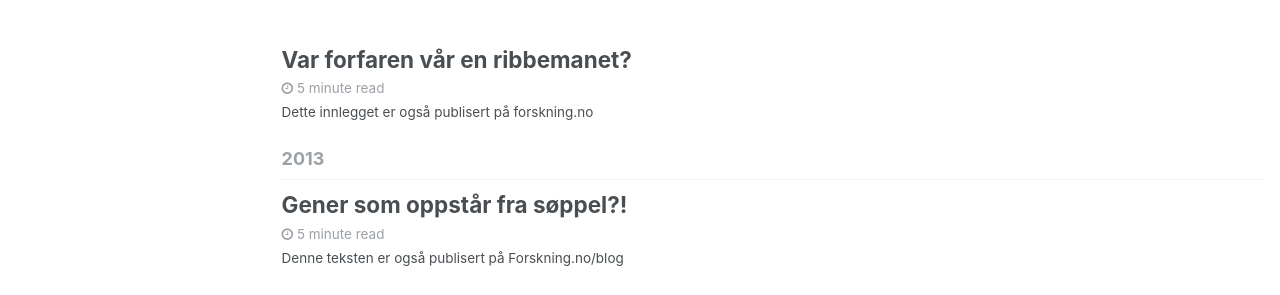
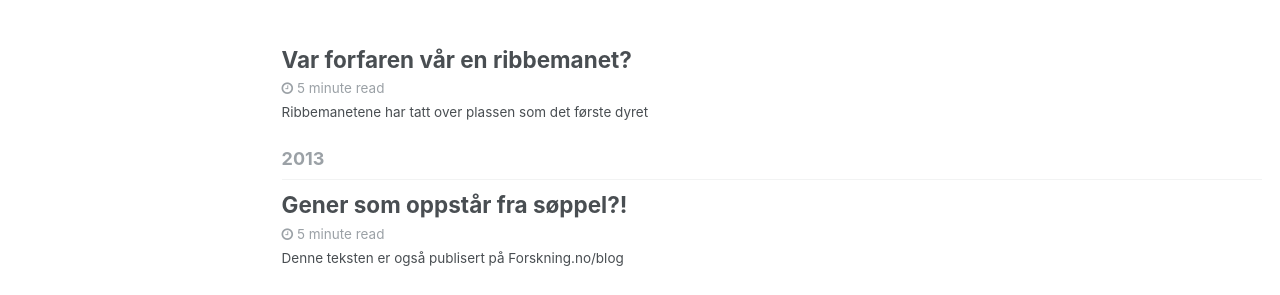
Before and after one commit to pjpaulpj/jonbra.github.io, a Jekyll site: the page built from _pages/blog-archive.html, in a window 1280 px wide. Shown: the part 602-897 px from the top of the page. Built offline with Jekyll 4.4.1, drawn with Linux system fonts in a browser that asks for light colours.

Commit message:
added excerpt

```diff
--- a/_posts/2014-02-24-var-forfaren-var-en-ribbemanet.md
+++ b/_posts/2014-02-24-var-forfaren-var-en-ribbemanet.md
@@ -1,6 +1,7 @@
 ---
 title: Var forfaren vår en ribbemanet?
 layout: single
+excerpt: "Ribbemanetene har tatt over plassen som det første dyret"
 tags:
   - dyr
   - evolusjon
```
